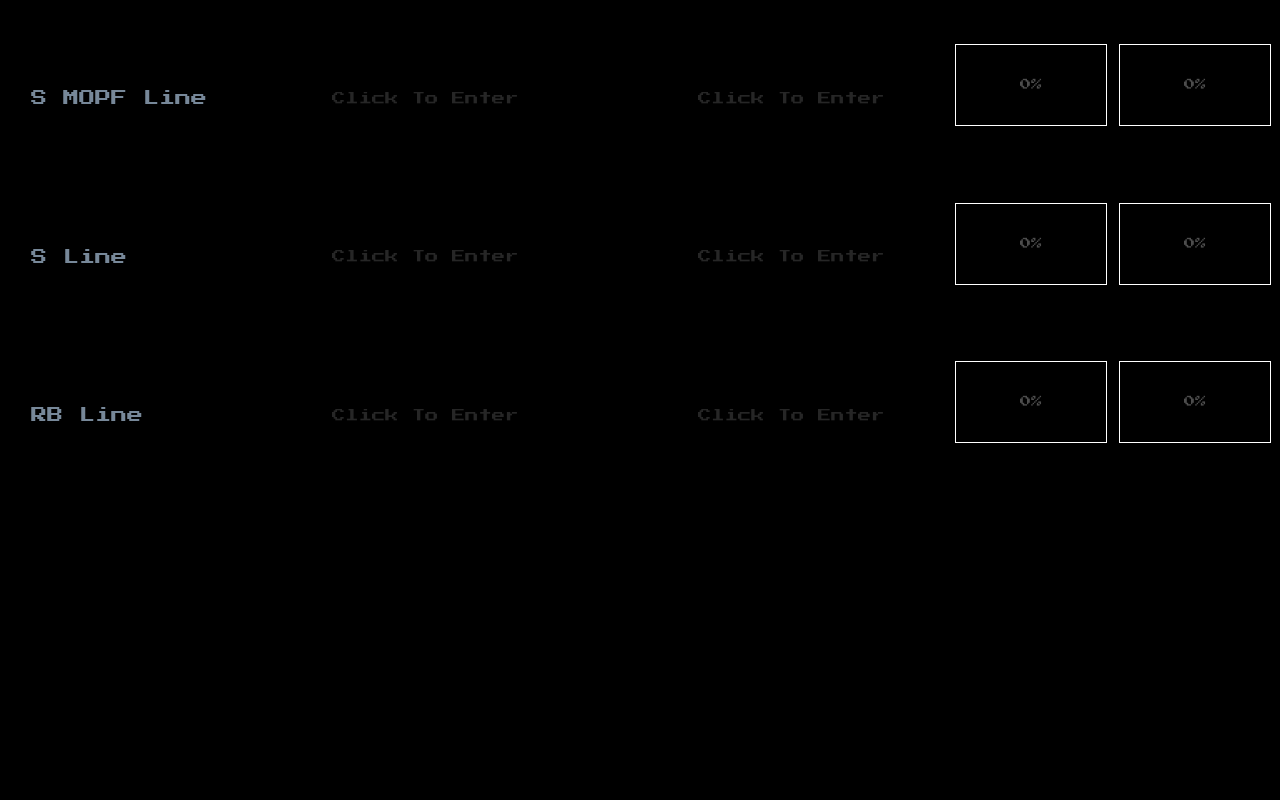
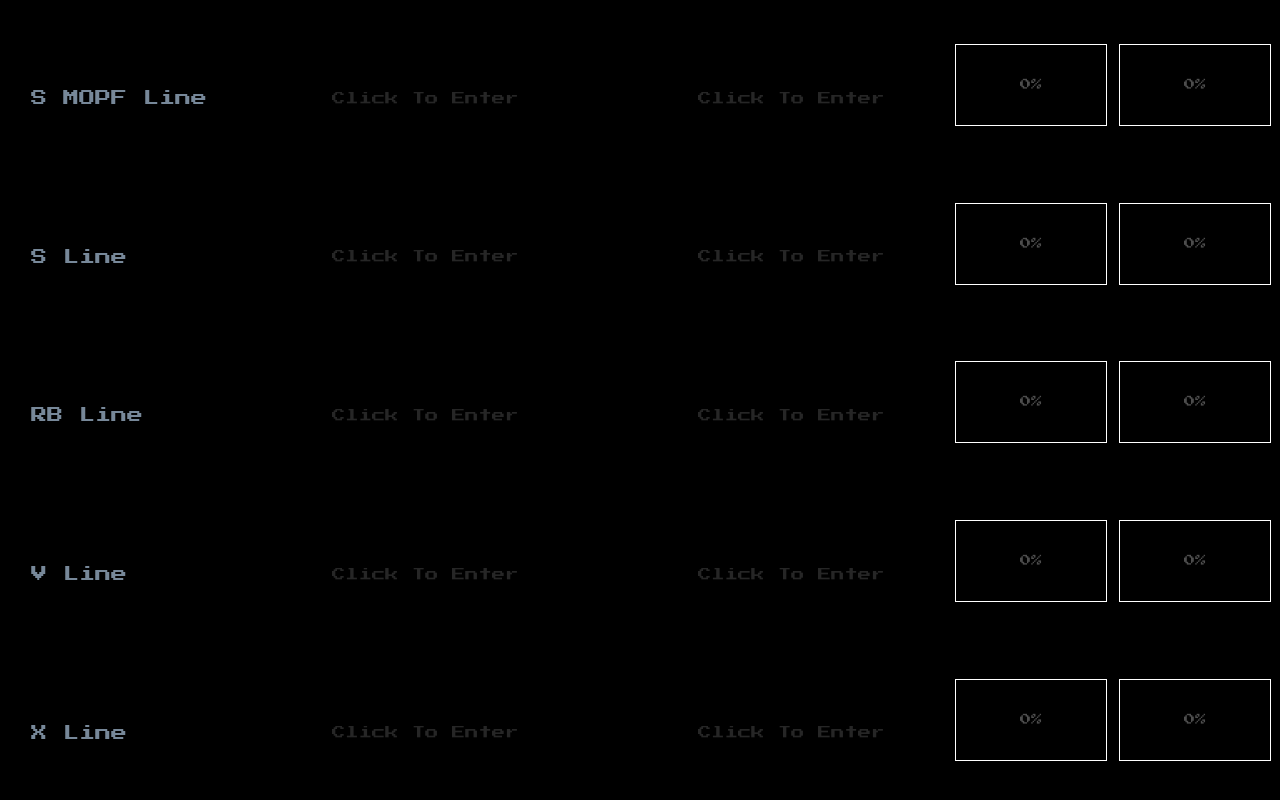
Before and after one commit to antonblaise/progress-dashboard, a React (Vite) app in the folder frontend/: page /main in a window 1280 px wide. Shown: the part 430-1230 px from the top of the page. Before the commit the page ends 925 px from the top, so only its background shows below. Built offline with nearby package versions, Linux system fonts and the light colour scheme; no server answers.

Commit message:
npm package update added carlines: v line, x line

```diff
--- a/frontend/src/pages/Main.tsx
+++ b/frontend/src/pages/Main.tsx
@@ -15,7 +15,9 @@ const carlines = [
 	"T Line",
 	"S MOPF Line",
 	"S Line",
-	"RB Line"
+	"RB Line",
+	"V Line",
+	"X Line"
 ];
 
 const stages = Object.keys(checklistMap).map(key => ({
```
Also changed, not shown: 2 other files (tests, documents, lock files or other folders).
